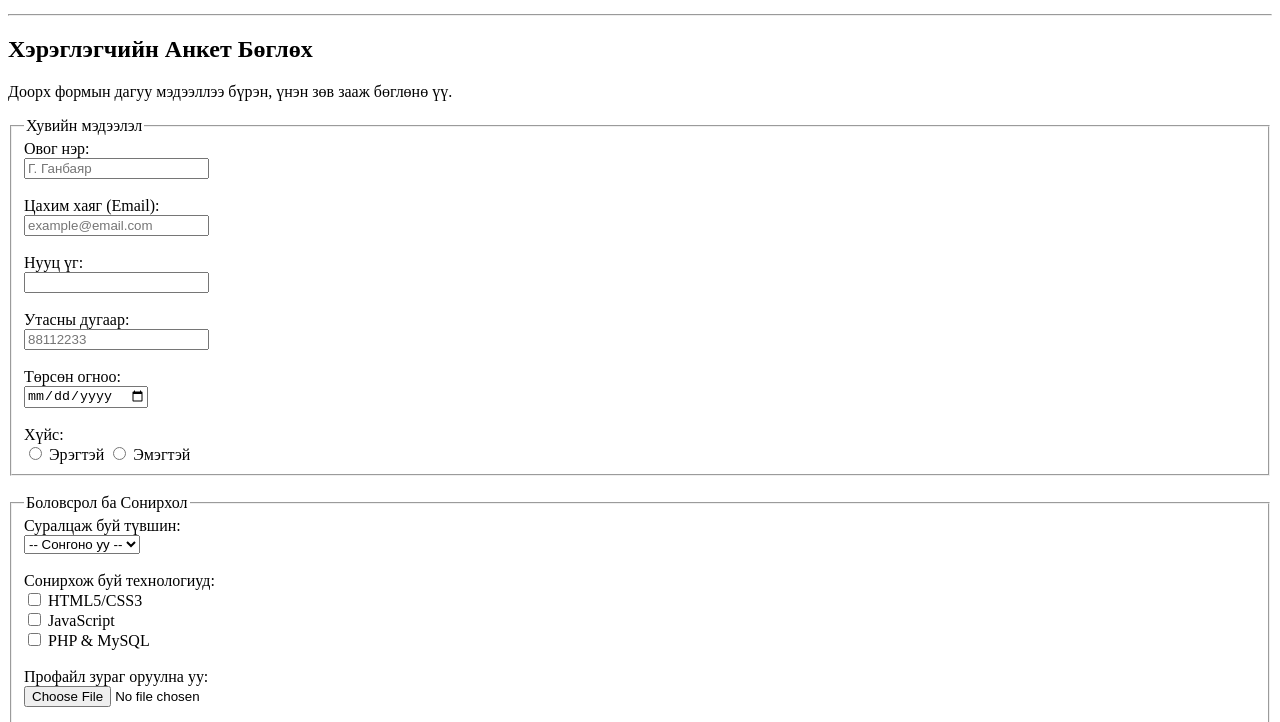
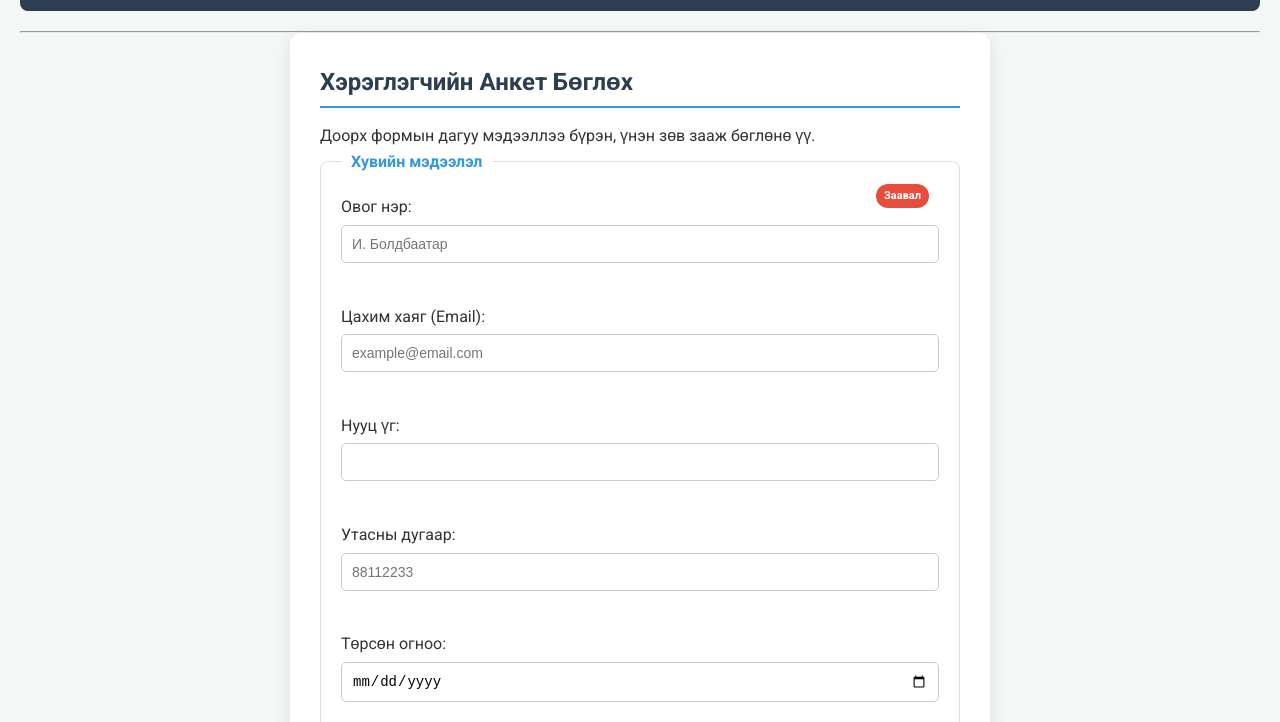
Before and after one commit to bactevirus/web-development-lab, a plain HTML site: page lab02.html in a window 1280 px wide. Shown: the part 136-858 px from the top of the page. Drawn offline with Linux system fonts and the light colour scheme.

Commit message:
Lab:03 HTML formiig CSS eer zagwarchlax

```diff
--- a/lab02.html
+++ b/lab02.html
@@ -4,6 +4,7 @@
     <meta charset="UTF-8">
     <meta name="viewport" content="width=device-width, initial-scale=1.0">
     <title>Лаборатори 02: Хэрэглэгчийн анкет</title>
+    <link rel="stylesheet" href="style.css">
 </head>
 <body>
 
@@ -35,8 +36,11 @@
                     <fieldset>
                         <legend>Хувийн мэдээлэл</legend>
 
-                        <label for="fullname">Овог нэр:</label><br>
-                        <input type="text" id="fullname" name="fullname" placeholder="Г. Ганбаяр" required minlength="2"><br><br>
+                        <div class="badge-container">
+    <span class="badge">Заавал</span>
+    <label for="fullname">Овог нэр:</label>
+    <input type="text" id="fullname" name="fullname" placeholder="И. Болдбаатар" required>
+</div><br><br>
 
                         <label for="email">Цахим хаяг (Email):</label><br>
                         <input type="email" id="email" name="email" placeholder="example@email.com" required><br><br>
```
